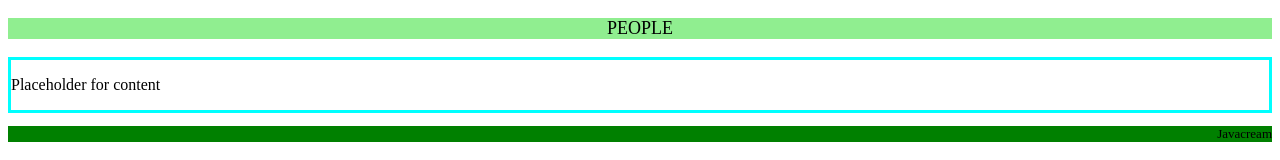
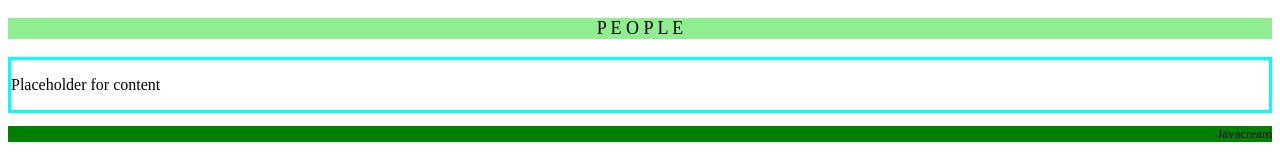
Before and after one commit to Javacream/org.javacream.training.angular, an Angular app in the folder training/: page / in a window 1280 px wide. Shown: the top 160 px of the page. Built offline with nearby package versions, Linux system fonts and the light colour scheme.

Commit message:
introduce string interpolation directive

```diff
--- a/training/src/app/app.component.ts
+++ b/training/src/app/app.component.ts
@@ -12,5 +12,4 @@ import { HeaderComponent } from './people/components/header/header.component';
   styleUrl: './app.component.css'
 })
 export class AppComponent {
-  title:any = demoFunction()
 }
--- a/training/src/app/people/components/footer/footer.component.html
+++ b/training/src/app/people/components/footer/footer.component.html
@@ -1,3 +1,3 @@
 <div class="app-footer">
-    <p>Javacream</p>
+    <p>{{company}}</p>
 </div>
--- a/training/src/app/people/components/footer/footer.component.ts
+++ b/training/src/app/people/components/footer/footer.component.ts
@@ -8,5 +8,5 @@ import { Component } from '@angular/core';
   styleUrl: './footer.component.css'
 })
 export class FooterComponent {
-
+  company = "Javacream"
 }
--- a/training/src/app/people/components/header/header.component.html
+++ b/training/src/app/people/components/header/header.component.html
@@ -1,3 +1,3 @@
 <div class="app-header">
-    <p>PEOPLE</p>
+    <p>{{appName}}</p>
 </div>
--- a/training/src/app/people/components/header/header.component.ts
+++ b/training/src/app/people/components/header/header.component.ts
@@ -8,5 +8,6 @@ import { Component } from '@angular/core';
   styleUrl: './header.component.css'
 })
 export class HeaderComponent {
+  appName = "P E O P L E"
 
 }
```
Also changed, not shown: 1 other file (tests, documents, lock files or other folders).
